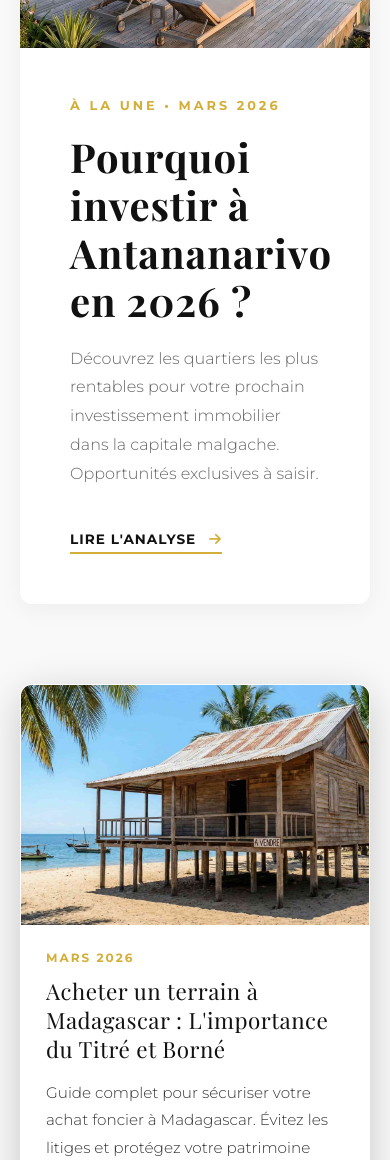
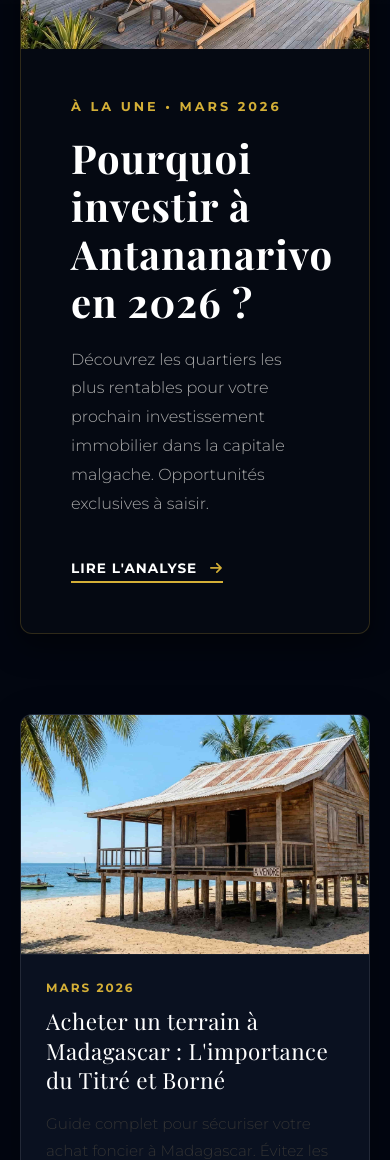
Before and after one commit to AURORA029/Projet-immo-Ortus, an Astro site: page /Projet-immo-Ortus/actualites in a window 390 px wide. Shown: the part 840-2000 px from the top of the page. Built offline with nearby package versions, Linux system fonts and the light colour scheme; Astro itself is replaced by a stand-in of ours.

Commit message:
UI: Retour au vrai Bleu Nuit ORTUS Immobilier mdrrr

```diff
--- a/src/pages/actualites.astro
+++ b/src/pages/actualites.astro
@@ -21,25 +21,25 @@ const regularArticles = articlesTries.slice(1);
         </div>
     </header>
 
-    <section class="section-padding" style="background-color: #f9f9f9;">
+    <section class="section-padding" style="background-color: #020610;">
         <div class="container">
 
             {featuredArticle && (
                 <div style="margin-bottom: 80px;">
-                    <div style="display: flex; flex-wrap: wrap; background: #ffffff; border-radius: 12px; overflow: hidden; align-items: stretch; box-shadow: 0 5px 25px rgba(0,0,0,0.05);">
+                    <div style="display: flex; flex-wrap: wrap; background: #050912; border: 1px solid rgba(212, 175, 55, 0.2); border-radius: 12px; overflow: hidden; align-items: stretch; box-shadow: 0 10px 30px rgba(0,0,0,0.5);">
                         <div style="flex: 1; min-width: 300px; min-height: 400px; position: relative;">
                           <img src={featuredArticle.data.image} alt={featuredArticle.data.titre} style="position: absolute; top: 0; left: 0; width: 100%; height: 100%; object-fit: cover;" />
                         </div>
                         <div style="flex: 1; padding: 50px; min-width: 300px; display: flex; flex-direction: column; justify-content: center;">
                             <span style="color: #D4AF37; font-family: 'Montserrat', sans-serif; font-size: 0.8rem; font-weight: 700; text-transform: uppercase; letter-spacing: 3px;">À la Une • {featuredArticle.data.date.toLocaleDateString('fr-FR', { month: 'long', year: 'numeric' })}</span>
                             <h2 style="font-family: 'Playfair Display', serif; font-size: 2.5rem; margin: 20px 0; line-height: 1.2;">
-                                <a href={`/Projet-immo-Ortus/actualites/${featuredArticle.slug}`} style="color: #111; text-decoration: none; transition: color 0.3s;" onmouseover="this.style.color='#D4AF37'" onmouseout="this.style.color='#111'">{featuredArticle.data.titre}</a>
+                                <a href={`/Projet-immo-Ortus/actualites/${featuredArticle.slug}`} style="color: white; text-decoration: none; transition: color 0.3s;" onmouseover="this.style.color='#D4AF37'" onmouseout="this.style.color='white'">{featuredArticle.data.titre}</a>
                             </h2>
-                            <p style="color: #666; font-family: 'Montserrat', sans-serif; font-size: 1rem; line-height: 1.7; margin-bottom: 40px;">
+                            <p style="color: #aaa; font-family: 'Montserrat', sans-serif; font-size: 1rem; line-height: 1.7; margin-bottom: 40px;">
                                 {featuredArticle.data.extrait}
                             </p>
                             <div>
-                                <a href={`/Projet-immo-Ortus/actualites/${featuredArticle.slug}`} style="display: inline-block; border-bottom: 2px solid #D4AF37; color: #111; font-family: 'Montserrat', sans-serif; padding-bottom: 5px; text-decoration: none; font-weight: 700; text-transform: uppercase; font-size: 0.85rem; letter-spacing: 1px; transition: 0.3s;" onmouseover="this.style.color='#D4AF37'" onmouseout="this.style.color='#111'">
+                                <a href={`/Projet-immo-Ortus/actualites/${featuredArticle.slug}`} style="display: inline-block; border-bottom: 2px solid #D4AF37; color: white; font-family: 'Montserrat', sans-serif; padding-bottom: 5px; text-decoration: none; font-weight: 700; text-transform: uppercase; font-size: 0.85rem; letter-spacing: 1px; transition: 0.3s;" onmouseover="this.style.color='#D4AF37'" onmouseout="this.style.color='white'">
                                     Lire l'analyse <i class="fas fa-arrow-right" style="margin-left: 8px; color: #D4AF37;"></i>
                                 </a>
                             </div>
@@ -50,9 +50,9 @@ const regularArticles = articlesTries.slice(1);
 
             <div style="display: grid; grid-template-columns: repeat(auto-fit, minmax(320px, 1fr)); gap: 30px;">
                 {regularArticles.map(article => (
-                    <article class="property-card" style="background: #ffffff; border-radius: 12px; overflow: hidden; box-shadow: 0 5px 15px rgba(0,0,0,0.05); transition: transform 0.3s ease;" onmouseover="this.style.transform='translateY(-5px)'" onmouseout="this.style.transform='translateY(0)'">
+                    <article class="property-card" style="background: #0a1120; border: 1px solid rgba(255,255,255,0.05); border-radius: 12px; overflow: hidden; box-shadow: 0 5px 15px rgba(0,0,0,0.3); transition: transform 0.3s ease, border-color 0.3s;" onmouseover="this.style.transform='translateY(-5px)'; this.style.borderColor='rgba(212, 175, 55, 0.3)'" onmouseout="this.style.transform='translateY(0)'; this.style.borderColor='rgba(255,255,255,0.05)'">
                         {article.data.image && (
-                            <a href={`/Projet-immo-Ortus/actualites/${article.slug}`} style="display: block; height: 240px; overflow: hidden;">
+                            <a href={`/Projet-immo-Ortus/actualites/${article.slug}`} style="display: block; height: 240px; overflow: hidden; border-bottom: 1px solid rgba(255,255,255,0.05);">
                                 <img src={article.data.image} alt={article.data.titre} style="width: 100%; height: 100%; object-fit: cover; transition: transform 0.5s ease;" onmouseover="this.style.transform='scale(1.05)'" onmouseout="this.style.transform='scale(1)'" />
                             </a>
                         )}
@@ -61,14 +61,14 @@ const regularArticles = articlesTries.slice(1);
                                 {article.data.date.toLocaleDateString('fr-FR', { month: 'long', year: 'numeric' })}
                             </div>
                             <h3 style="font-family: 'Playfair Display', serif; font-size: 1.4rem; margin-bottom: 15px; line-height: 1.3;">
-                                <a href={`/Projet-immo-Ortus/actualites/${article.slug}`} style="color: #111; text-decoration: none; transition: color 0.3s;" onmouseover="this.style.color='#D4AF37'" onmouseout="this.style.color='#111'">
+                                <a href={`/Projet-immo-Ortus/actualites/${article.slug}`} style="color: white; text-decoration: none; transition: color 0.3s;" onmouseover="this.style.color='#D4AF37'" onmouseout="this.style.color='white'">
                                     {article.data.titre}
                                 </a>
                             </h3>
-                            <p style="color: #666; font-family: 'Montserrat', sans-serif; font-size: 0.95rem; line-height: 1.6; margin-bottom: 20px;">
+                            <p style="color: #888; font-family: 'Montserrat', sans-serif; font-size: 0.95rem; line-height: 1.6; margin-bottom: 20px;">
                                 {article.data.extrait}
                             </p>
-                            <a href={`/Projet-immo-Ortus/actualites/${article.slug}`} style="color: #111; font-family: 'Montserrat', sans-serif; font-weight: 700; text-decoration: none; font-size: 0.85rem; text-transform: uppercase; letter-spacing: 1px; transition: color 0.3s;" onmouseover="this.style.color='#D4AF37'" onmouseout="this.style.color='#111'">
+                            <a href={`/Projet-immo-Ortus/actualites/${article.slug}`} style="color: white; font-family: 'Montserrat', sans-serif; font-weight: 700; text-decoration: none; font-size: 0.85rem; text-transform: uppercase; letter-spacing: 1px; transition: color 0.3s;" onmouseover="this.style.color='#D4AF37'" onmouseout="this.style.color='white'">
                                 Lire l'article <i class="fas fa-arrow-right" style="margin-left: 5px; color: #D4AF37;"></i>
                             </a>
                         </div>
```
